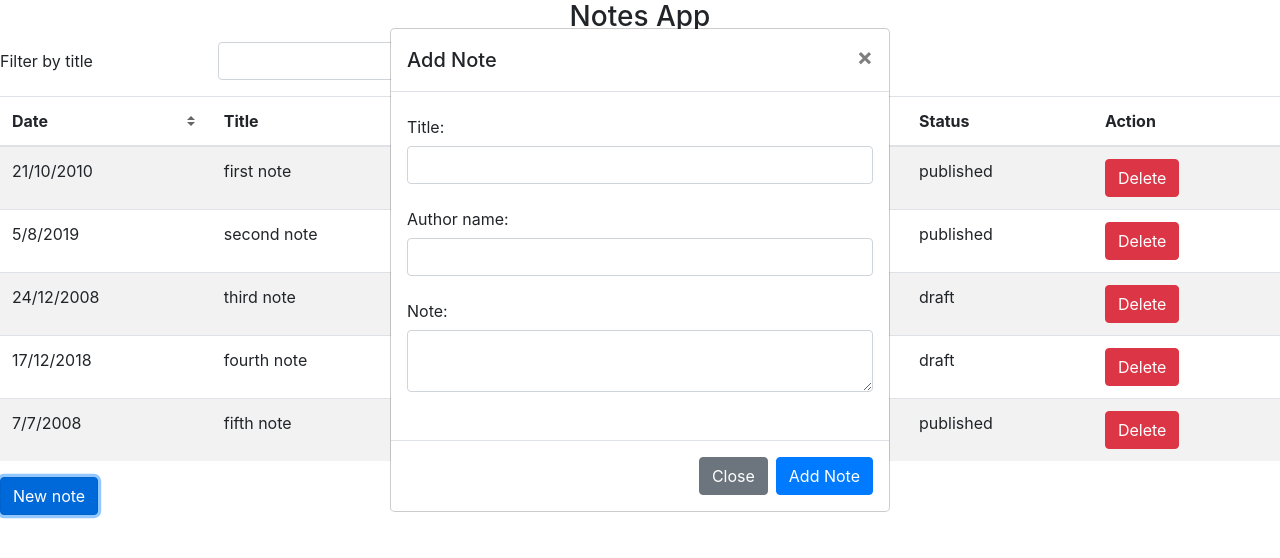
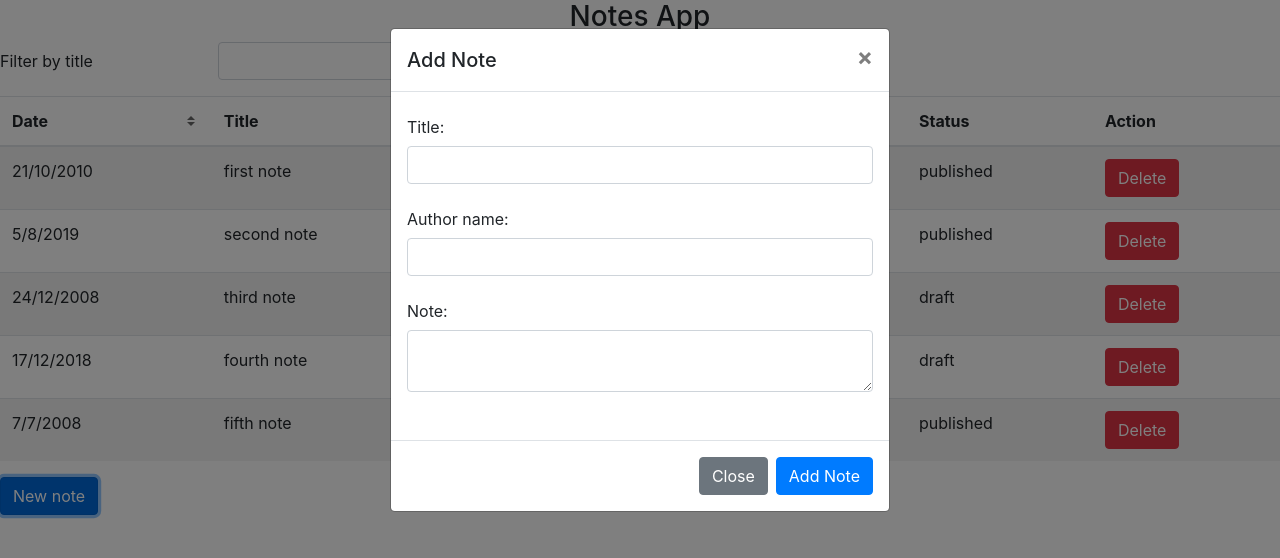
Before and after one commit to vlappdev/notes, a React (Create React App) app: page / in a window 1280 px wide. Both pictures are taken after a click on the button "New note". Shown: the top 558 px of the page. Built offline with nearby package versions, Linux system fonts and the light colour scheme.

Commit message:
05 - fixed modal

```diff
--- a/src/App.js
+++ b/src/App.js
@@ -3,7 +3,7 @@ import data from "./data.js"
 
 import NotesTable from "./components/NotesTable"
 import AddNoteModal from "./components/AddNoteModal"
-import FilterByName from "./components/FilterByName"
+import FilterByTitle from "./components/FilterByTitle"
 
 function App() {
 
@@ -49,7 +49,7 @@ function App() {
   return (
     <>
       <h3 className="text-center">Notes App</h3>
-      <FilterByName notes = { notes } getInputValue = { getInputValue }/>
+      <FilterByTitle notes = { notes } getInputValue = { getInputValue }/>
       <NotesTable filteredNotes={ filteredNotes } deleteNote={ deleteNote } sortByDate = { sortByDate }/>
       <button onClick={() => {setShowModal(true)}} className="btn btn-primary">New note</button>
       { showModal && (
--- a/src/components/AddNoteModal.js
+++ b/src/components/AddNoteModal.js
@@ -32,6 +32,7 @@ function AddNoteModal({ onCloseRequest, addNewNoteToState }) {
   };
 
   return (
+    <>
       <div className="modal fade show d-block">
         <div className="modal-dialog" role="document">
           <div className="modal-content">
@@ -65,6 +66,8 @@ function AddNoteModal({ onCloseRequest, addNewNoteToState }) {
           </div>
         </div>
       </div>
+      <div className="modal-backdrop fade show"></div>
+    </>
   );
 }
 
--- a/src/components/FilterByName.js
+++ b/src/components/FilterByTitle.js
@@ -1,6 +1,6 @@
 import React from 'react';
 
-function FilterByName({ notes, getInputValue }) {
+function FilterByTitle({ notes, getInputValue }) {
 
   const handleChange = (e) => {
     const { value } = e.target;
@@ -17,4 +17,4 @@ function FilterByName({ notes, getInputValue }) {
   );
 }
 
-export default FilterByName;
+export default FilterByTitle;
```
Also changed, not shown: src/z-commits.md (+1 -0 lines). Lines whose indentation alone changed are shown as unchanged.
